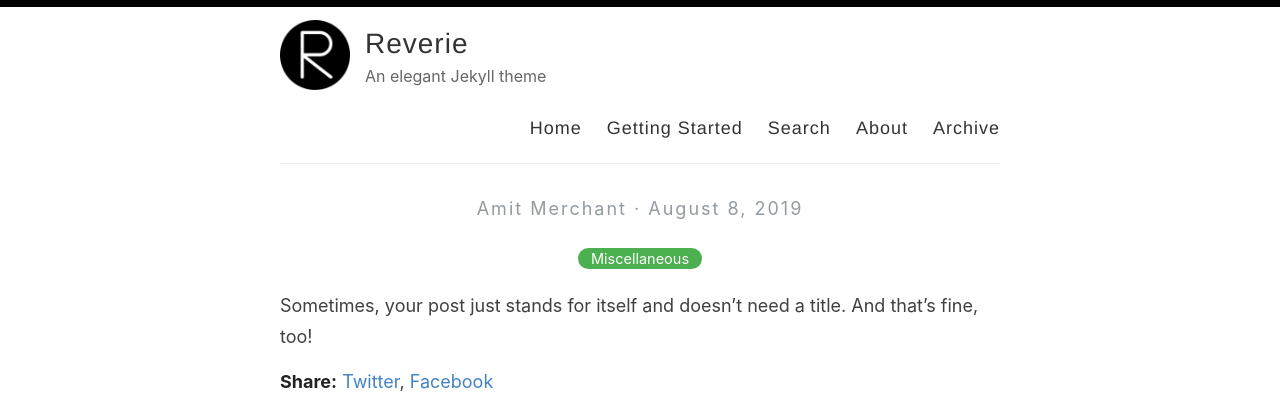
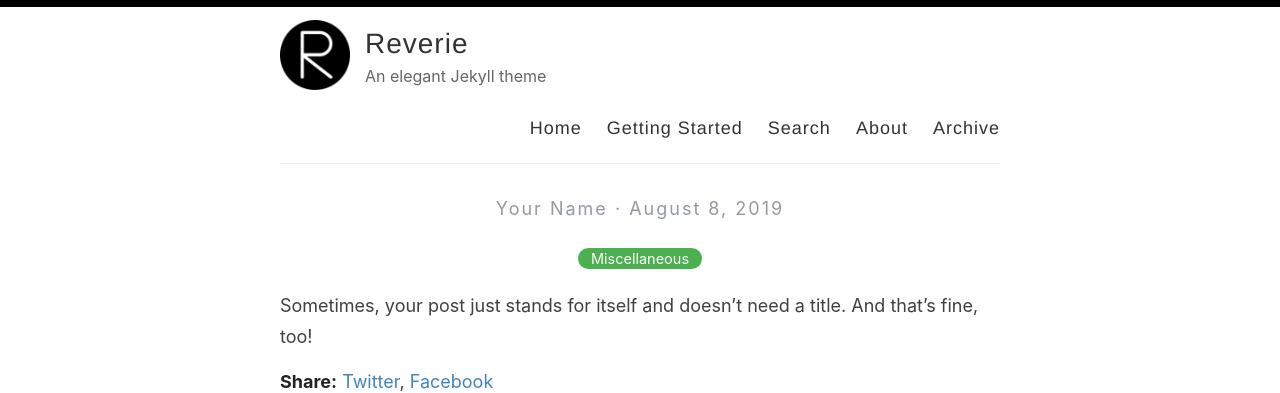
Before and after one commit to bibintb/bibintb.github.io, a Jekyll site: the page built from _posts/2019-08-08-no-title-posts.md, in a window 1280 px wide. Shown: the top 393 px of the page. Built offline with Jekyll 4.4.1, drawn with Linux system fonts in a browser that asks for light colours; comment, search, counter and statistics services are not loaded; some of the changed lines change nothing that is shown.

Commit message:
Update _config.yml

```diff
--- a/_config.yml
+++ b/_config.yml
@@ -1,98 +1,68 @@
-#
-# This file contains configuration flags to customize your site
-#
-
-# Name of your site (displayed in the header)
+# Basic Configuration
 name: Reverie
-
-# Name of the author
-author: Amit Merchant
-
-# Short bio or description (displayed in the header)
+author: Your Name
 description: An elegant Jekyll theme
-
-# URL of your avatar or profile pic (you could use your GitHub profile pic)
 avatar: /images/reverie.png
 
-#
-# Flags below are optional
-#
-
-# Includes an icon in the footer for each username you enter
+# Social Links in Footer
 footer-links:
   dribbble:
-  email: amit.d.merchant@gmail.com
+  email: your-email@example.com
   facebook:
   flickr:
-  github: amitmerchant1990/reverie
+  github: your-username
   instagram:
   linkedin:
   pinterest:
   rss: rss
-  twitter: amit_merchant
+  twitter: your_twitter_handle
   stackoverflow:
   youtube: # channel/<your_long_string> or user/<user-name>
   googleplus: # anything in your profile username that comes after plus.google.com/
   playconsole:
   mastodon: # <your-mastodon-instance>/@<your-user-name> eg. fosstodon.org/@username
 
-# Enter your Disqus shortname (not your username) to enable commenting on posts
-# You can find your shortname on the Settings page of your Disqus account
-disqus:
+# Disqus for Comments
+disqus: your-disqus-shortname
 
-# Enter your Google Analytics web tracking code (e.g. UA-2110908-2) to activate tracking
-google_analytics: UA-43339302-11
+# Google Analytics
+google_analytics: UA-XXXXXXXX-X
+# For newer "GA4" analytics, use the following instead of the "UA" entry above
+# google_analytics_ga4: G-GABC1DEFG
 
-# For newer "GA4" analytics, use the following instead of the "UA" entry above
-#google_analytics_ga4: G-GABC1DEFG
+# Website URL
+url: https://yourusername.github.io
+enforce_ssl: https://yourusername.github.io
 
-# Your website URL (e.g. http://amitmerchant1990.github.io or http://www.amitmerchant.com)
-# Used for Sitemap.xml and your RSS feed
-url: http://www.amitmerchant.com/reverie
-enforce_ssl: https://www.amitmerchant.com/reverie
+# Base URL
+baseurl: ""
 
-# If you're hosting your site at a Project repository on GitHub pages
-# (http://yourusername.github.io/repository-name)
-# and NOT your User repository (http://yourusername.github.io)
-# then add in the baseurl here, like this: "/repository-name"
-baseurl: "/reverie"
-
-#
-# !! You don't need to change any of the configuration flags below !!
-#
-
-permalink: /:title/
-
-# The release of Jekyll Now that you're using
-version: v1.2.0
-
-# Jekyll 3 now only supports Kramdown for Markdown
+# Kramdown and Rouge Configuration for Markdown and Syntax Highlighting
 kramdown:
-  # Use GitHub flavored markdown, including triple backtick fenced code blocks
   input: GFM
-  # Jekyll 3 and GitHub Pages now only support rouge for syntax highlighting
   syntax_highlighter: rouge
   syntax_highlighter_opts:
-    # Use existing pygments syntax highlighting css
     css_class: 'highlight'
 
-# Set the Sass partials directory, as we're using @imports
+# Sass Configuration
 sass:
-  style: :expanded # You might prefer to minify using :compressed
+  style: expanded
 
-# Use the following plug-ins
+# Plugins
 plugins:
-  - jekyll-sitemap # Create a sitemap using the official Jekyll sitemap gem
-  - jekyll-feed # Create an Atom feed using the official Jekyll feed gem
+  - jekyll-sitemap
+  - jekyll-feed
   - jekyll-seo-tag
   - jekyll-paginate
 
-include: ['_pages']
-
+# Pagination
 paginate: 6
 paginate_path: /page:num/
 
-# Exclude these files from your production _site
+# Include Pages Directory
+include: ['_pages']
+
+# Exclude Files from Production
 exclude:
   - Gemfile
   - Gemfile.lock
```
